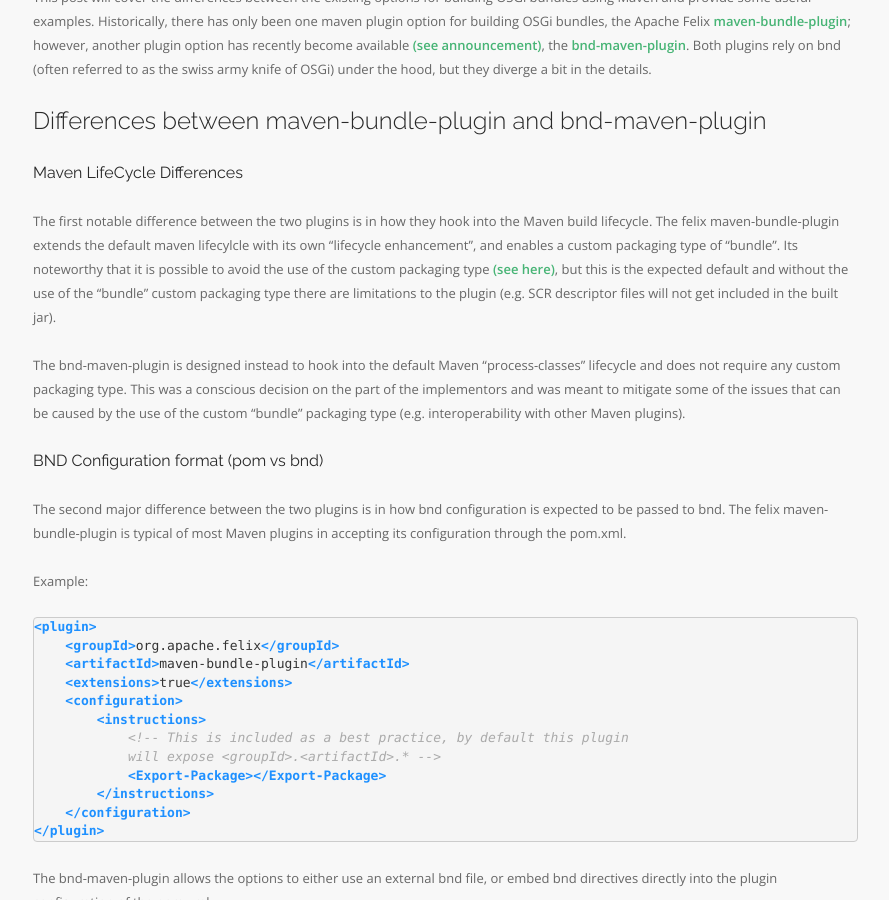
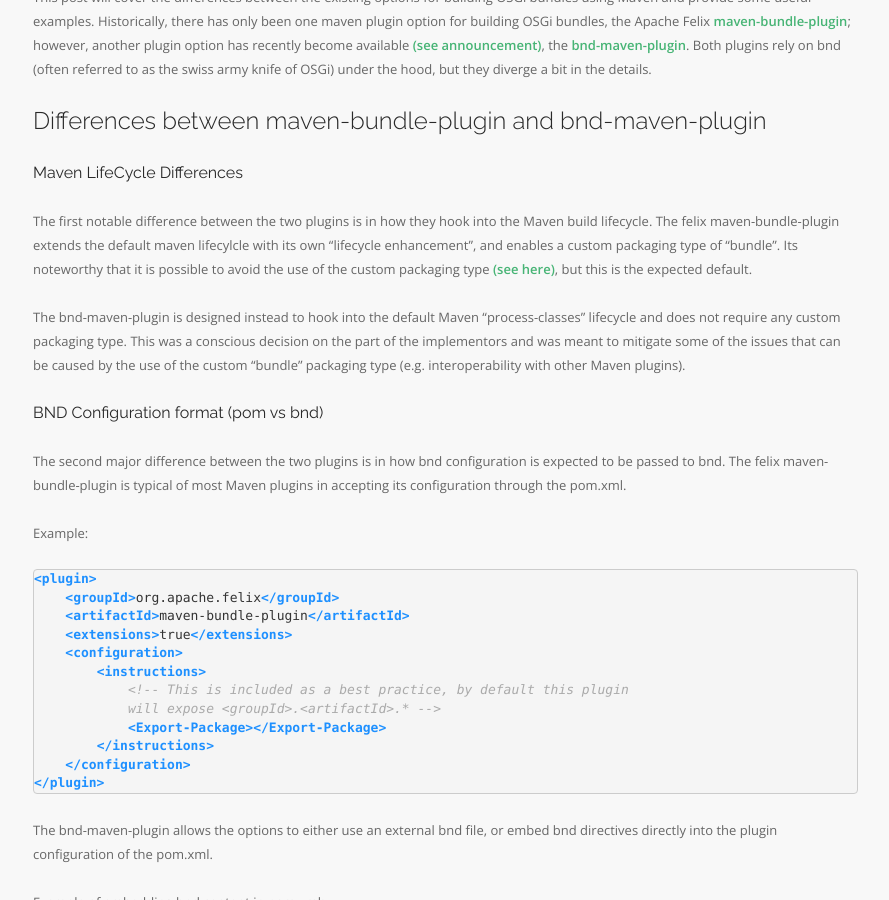
Before and after one commit to stackleader/stackleader.github.io, a Jekyll site: the page built from _posts/2016-05-27-comparing-maven-plugins-for-osgi.markdown, in a window 1280 px wide and 900 px high, scrolled down 1616 px. Shown: the whole window, without its empty margins (52-941 px from the left). Built offline with Jekyll 4.4.1, drawn with Linux system fonts in a browser that asks for light colours; nearby versions of some CDN libraries.

Commit message:
changed some details about felix bundle plugin

```diff
--- a/_posts/2016-05-27-comparing-maven-plugins-for-osgi.markdown
+++ b/_posts/2016-05-27-comparing-maven-plugins-for-osgi.markdown
@@ -37,7 +37,7 @@
 #### Differences between maven-bundle-plugin and bnd-maven-plugin
 
 ##### Maven LifeCycle Differences
-The first notable difference between the two plugins is in how they hook into the Maven build lifecycle. The felix maven-bundle-plugin extends the default maven lifecylcle with its own "lifecycle enhancement", and enables a custom packaging type of "bundle". Its noteworthy that it is possible to avoid the use of the custom packaging type [(see here)](http://felix.apache.org/documentation/subprojects/apache-felix-maven-bundle-plugin-bnd.html#adding-osgi-metadata-to-existing-projects-without-changing-the-packaging-type){:target="_blank"}, but this is the expected default and without the use of the "bundle" custom packaging type there are limitations to the plugin (e.g. SCR descriptor files will not get included in the built jar).
+The first notable difference between the two plugins is in how they hook into the Maven build lifecycle. The felix maven-bundle-plugin extends the default maven lifecylcle with its own "lifecycle enhancement", and enables a custom packaging type of "bundle". Its noteworthy that it is possible to avoid the use of the custom packaging type [(see here)](http://felix.apache.org/documentation/subprojects/apache-felix-maven-bundle-plugin-bnd.html#adding-osgi-metadata-to-existing-projects-without-changing-the-packaging-type){:target="_blank"}, but this is the expected default.
 
 The bnd-maven-plugin is designed instead to hook into the default Maven "process-classes" lifecycle and does not require any custom packaging type. This was a conscious decision on the part of the implementors and was meant to mitigate some of the issues that can be caused by the use of the custom "bundle" packaging type (e.g. interoperability with other Maven plugins).
 
```
